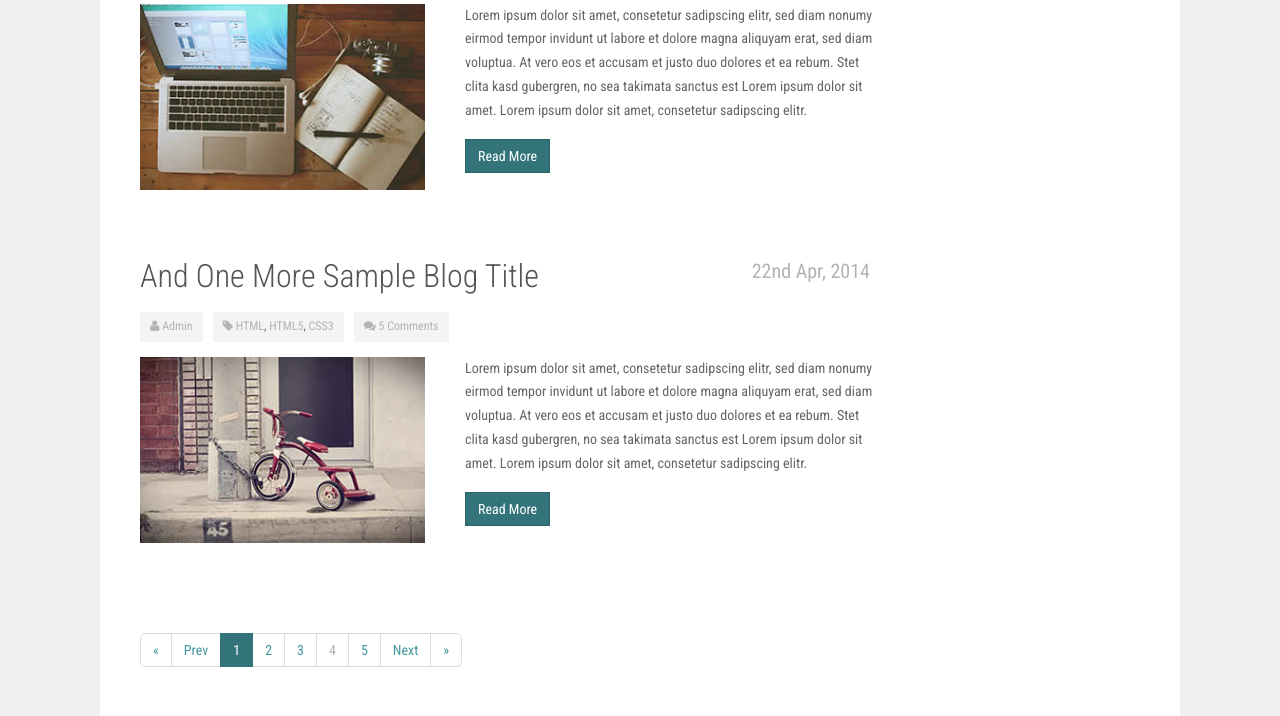
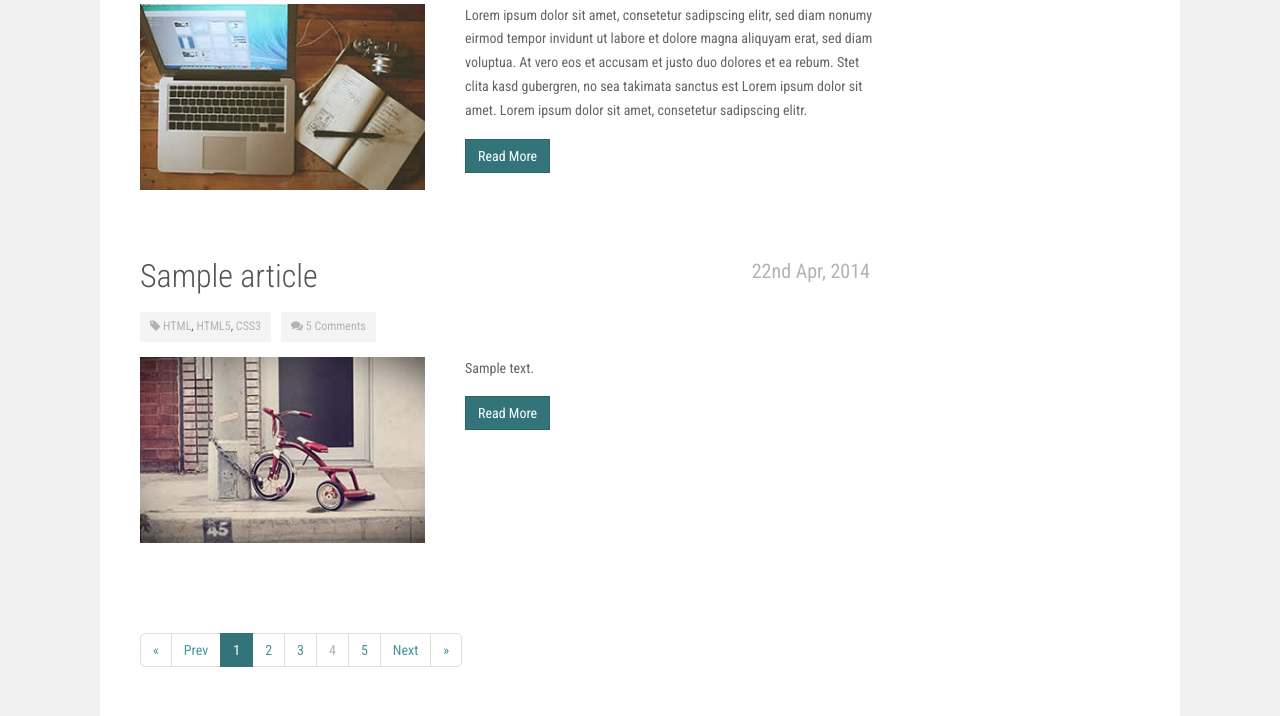
Before and after one commit to Randy-Huang/django_web_server, a Django app: page /blog/ in a window 1280 px wide. Shown: the part 1058-1774 px from the top of the page. Run offline with Django 3.2, Linux system fonts and the light colour scheme; tables that the repository leaves empty hold one stand-in row (values such as "Sample post"); parts of the project's set-up code (start-up, migrations or seed data) failed here and were passed over; some libraries are stand-ins or nearby versions.

Commit message:
Dynamic url with article of blog app

```diff
--- a/blog/templates/blog/blog-list.html
+++ b/blog/templates/blog/blog-list.html
@@ -226,14 +226,15 @@
                     <!-- End Blog Item Body -->
                 </div>
                 <!-- End Blog Item -->
+                {% for article in article_list %}
                 <!-- Blog Post -->
                 <div class="blog-post padding-bottom-20">
                     <!-- Blog Item Header -->
                     <div class="blog-item-header">
                         <!-- Title -->
                         <h2>
-                            <a href="#">
-                                And One More Sample Blog Title</a>
+                            <a href="{% url 'blog:article' article.pk%}">
+                                {{ article.title }}</a>
                         </h2>
                         <div class="clearfix"></div>
                         <!-- End Title -->
@@ -246,12 +247,6 @@
                     <!-- End Blog Item Header -->
                     <!-- Blog Item Details -->
                     <div class="blog-post-details">
-                        <!-- Author Name -->
-                        <div class="blog-post-details-item blog-post-details-item-left">
-                            <i class="fa fa-user color-gray-light"></i>
-                            <a href="#">Admin</a>
-                        </div>
-                        <!-- End Author Name -->
                         <!-- Tags -->
                         <div class="blog-post-details-item blog-post-details-item-left blog-post-details-tags">
                             <i class="fa fa-tag color-gray-light"></i>
@@ -279,13 +274,9 @@
                                      alt="thumb4">
                             </div>
                             <div class="col-md-7">
-                                <p>Lorem ipsum dolor sit amet, consetetur sadipscing elitr, sed diam nonumy eirmod
-                                    tempor invidunt ut labore et dolore magna aliquyam erat, sed diam voluptua. At vero
-                                    eos et accusam et justo duo dolores et ea rebum.
-                                    Stet clita kasd gubergren, no sea takimata sanctus est Lorem ipsum dolor sit amet.
-                                    Lorem ipsum dolor sit amet, consetetur sadipscing elitr.</p>
+                                <p>{{article.body |safe}}</p>
                                 <!-- Read More -->
-                                <a href="#" class="btn btn-primary">
+                                <a href="{% url 'blog:article' article.pk %}" class="btn btn-primary">
                                     Read More
                                     <i class="icon-chevron-right readmore-icon"></i>
                                 </a>
@@ -296,6 +287,7 @@
                     <!-- End Blog Item Body -->
                 </div>
                 <!-- End Blog Item -->
+                {% endfor %}
                 <!-- Pagination -->
                 <ul class="pagination">
                     <li>
--- a/blog/views.py
+++ b/blog/views.py
@@ -17,6 +17,7 @@ class ArticleListView(ListView):
 
     def get_context_data(self, **kwargs):
         kwargs['tag_list'] = Tag.objects.all().order_by('name')
+        kwargs['article_list'] = Article.objects.all()
         return super(ArticleListView, self).get_context_data(**kwargs)
 
 class ArticleDetailView(DetailView):
--- a/templates/base.html
+++ b/templates/base.html
@@ -187,15 +187,8 @@
                                 </ul>
                             </li>
                             <li>
-                                <span class="fa-font {% block menu_blog %}{% endblock %}">Blog</span>
-                                <ul>
-                                    <li>
-                                        <a href="{% url 'blog:blog-list' %}">Blog</a>
-                                    </li>
-                                    <li>
-                                        <a href="blog-single.html">Blog Single Item</a>
-                                    </li>
-                                </ul>
+                                <a href="{% url 'blog:blog-list' %}"
+                                   class="fa-font {% block menu_blog %}{% endblock %}">Blog</a>
                             </li>
                             <li>
                                 <a href="contact.html" class="fa-comment ">Contact</a>
```
